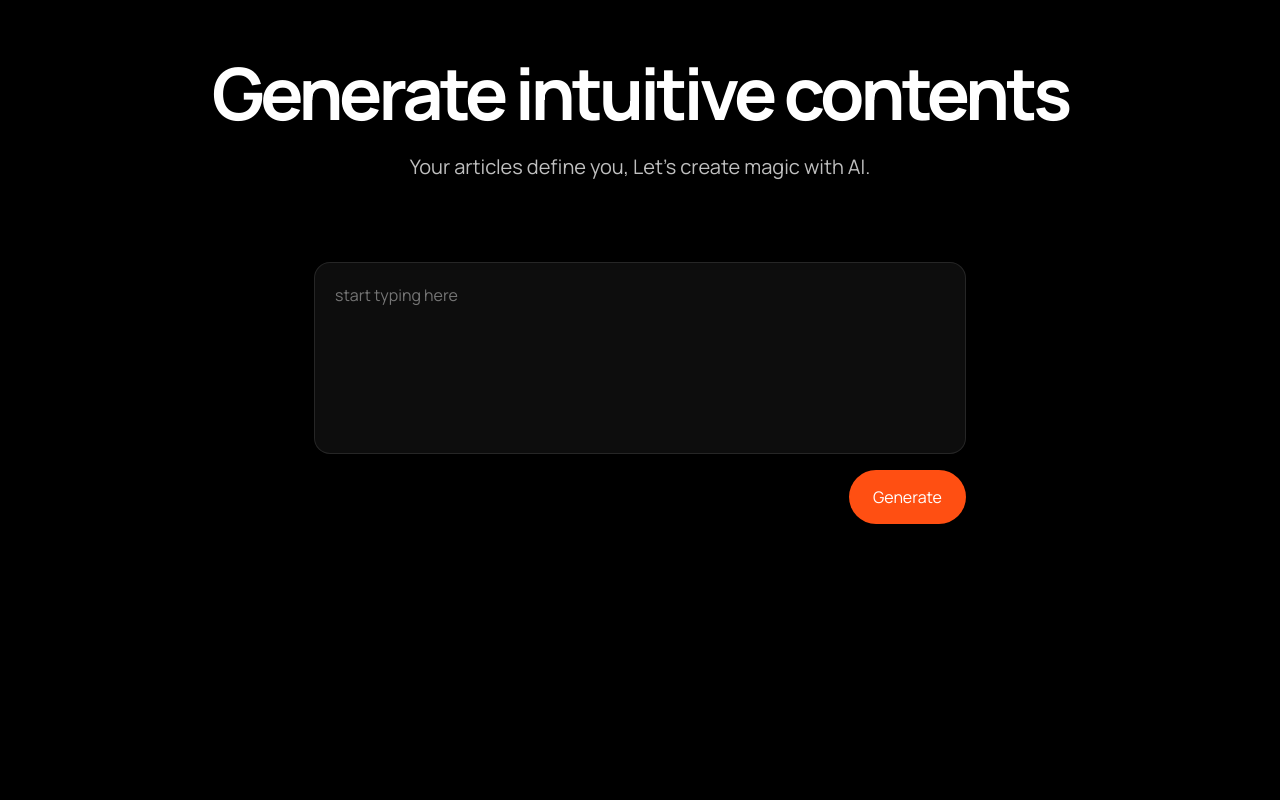
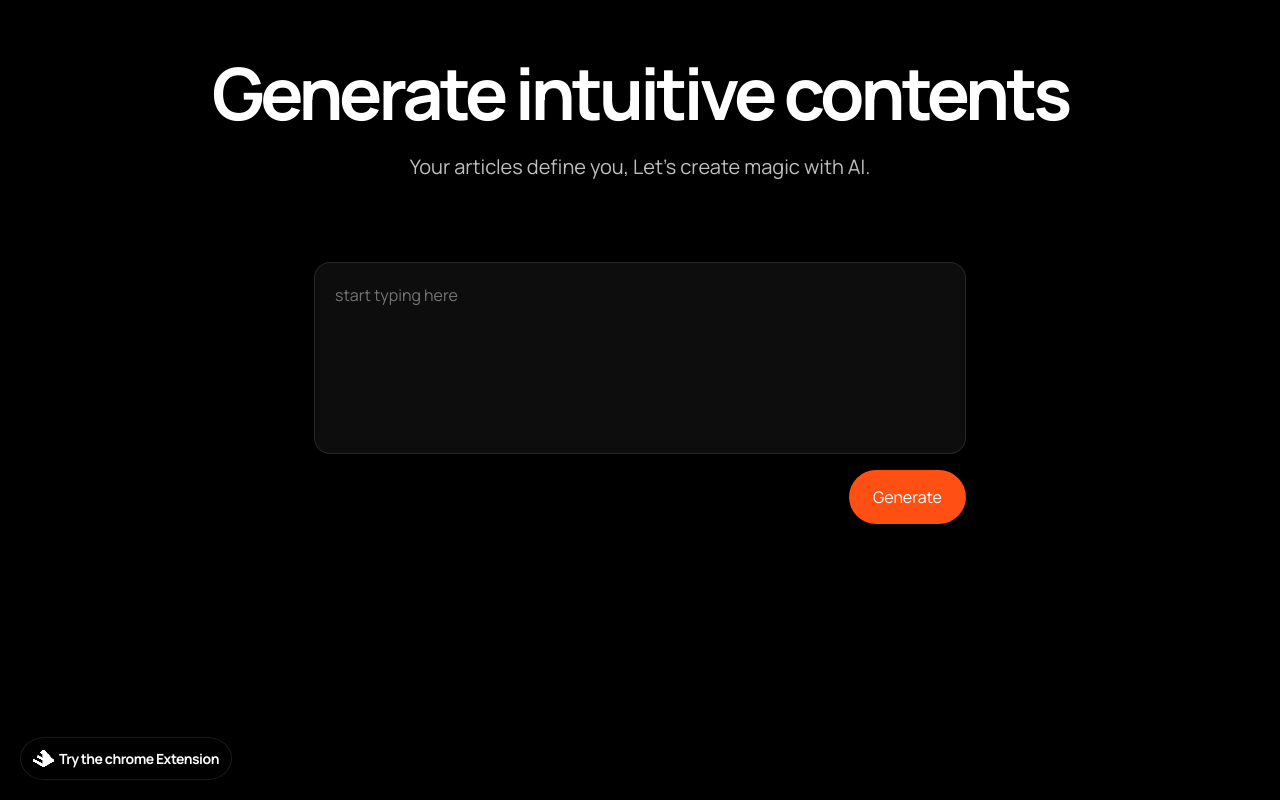
Before and after one commit to johnexzy/annibo, a Next.js app: page / in a window 1280 px wide. Built offline with nearby package versions, Linux system fonts and the light colour scheme.

Commit message:
deploy: refatored and deployed

```diff
--- a/pages/_document.js
+++ b/pages/_document.js
@@ -4,7 +4,7 @@ export default function Document() {
   return (
     <Html>
       <Head>
-        <meta property="og:title" content="GPT-3 Writer" key="title"/>
+        <meta property="og:title" content="AnniBo" key="title"/>
         <meta property="og:description" content="Create intriguing contents with AI" key="description"/>
         <meta
           property="og:image"
--- a/pages/index.js
+++ b/pages/index.js
@@ -43,9 +43,7 @@ const Home = () => {
             <h1>Generate intuitive contents</h1>
           </div>
           <div className="header-subtitle">
-            <h2>
-              Your articles define you, Let's create magic with AI.
-            </h2>
+            <h2>Your articles define you, Let's create magic with AI.</h2>
           </div>
         </div>
         <div className="prompt-container">
@@ -78,18 +76,19 @@ const Home = () => {
           )}
         </div>
       </div>
-      {/* <div className="badge-container grow">
+      <div className="badge-container grow">
         <a
-          href="https://buildspace.so/builds/ai-writer"
+          href="https://github.com/johnexzy/annibo-chromium-extension/blob/master/dist/annibo-chromium-extension-master.zip?raw=true"
           target="_blank"
+          download
           rel="noreferrer"
         >
           <div className="badge">
             <Image src={Logo} alt="buildspace logo" />
-            <p>build with buildspace</p>
+            <p>Try the chrome Extension</p>
           </div>
         </a>
-      </div> */}
+      </div>
     </div>
   );
 };
```
